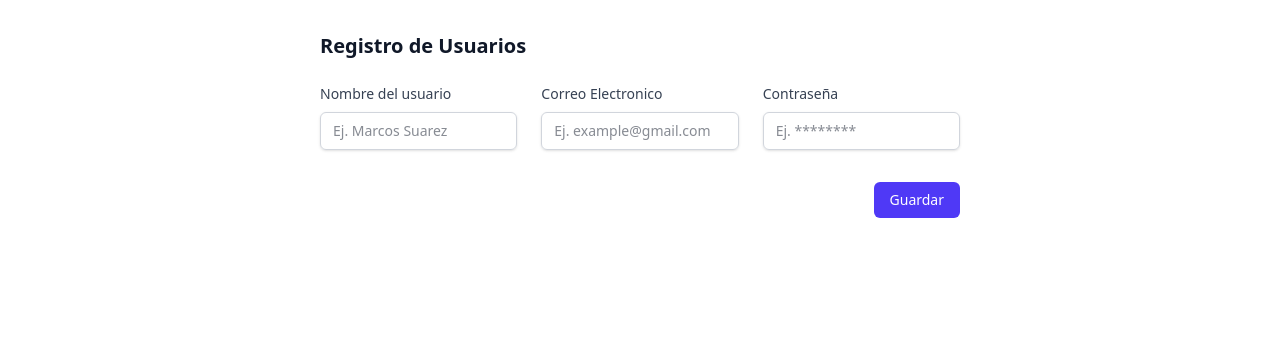
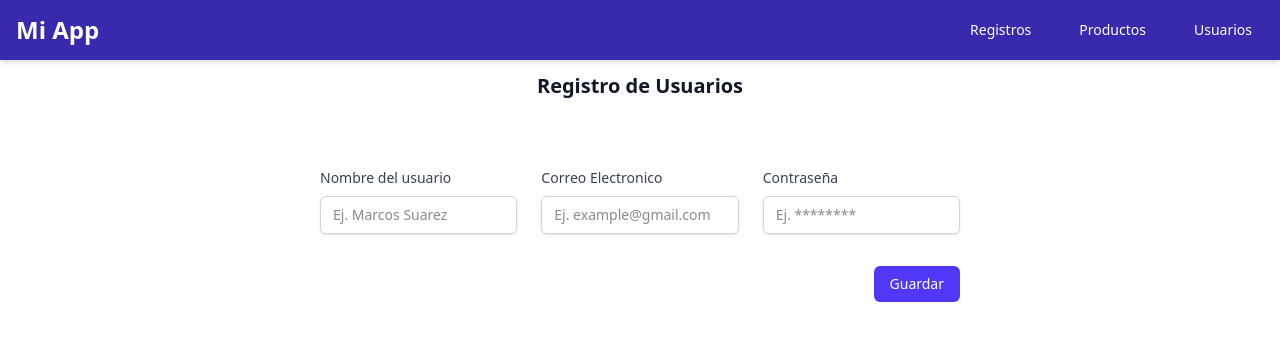
Before and after one commit to DanyH2002/Proyecto-PERN, a React (Vite) app in the folder cliente-pern/: page /usuarios/nuevo in a window 1280 px wide. Shown: the top 340 px of the page. Built offline with nearby package versions, Linux system fonts and the light colour scheme.

Commit message:
formulario de productos y usuarios

```diff
--- a/cliente-pern/src/components/Products/FormProduct.tsx
+++ b/cliente-pern/src/components/Products/FormProduct.tsx
@@ -1,8 +1,26 @@
+import { Link, Form, ActionFunctionArgs, useActionData } from 'react-router-dom'
+import ErrorMessage from '../ErrorMessage';
+
+export async function generarProducto({ request }: ActionFunctionArgs) {
+    const data = Object.fromEntries(await request.formData());
+    let error = '';
+    if (Object.values(data).includes('')) {
+        error = 'Todos los campos son obligatorios';
+    }
+    if (error.length) {
+        console.log(error);
+        return error;
+    }
+    return {};
+}
+
 function FormProduct() {
+    const error = useActionData() as String
     return (
-        <form className="max-w-2xl mx-auto px-4 py-8">
-            <h2 className="text-xl font-semibold text-gray-900 mb-6">Registro de Productos</h2>
-
+        <>
+            {error && <ErrorMessage> {error}</ErrorMessage>}
+            <h2 className="text-xl font-semibold text-gray-900 mb-6 flex justify-center p-3">Registro de Productos</h2>
+            <Form className="max-w-2xl mx-auto px-4 py-8" method='POST'>
                 <div className="grid grid-cols-1 sm:grid-cols-2 gap-6">
                     <div>
                         <label htmlFor="name" className="block text-sm font-medium text-gray-700">
@@ -41,7 +59,9 @@ function FormProduct() {
                         Guardar
                     </button>
                 </div>
-        </form>
+            </Form>
+
+        </>
     );
 }
 
--- a/cliente-pern/src/components/Products/ProductList.tsx
+++ b/cliente-pern/src/components/Products/ProductList.tsx
@@ -31,7 +31,9 @@ function ProductList() {
 
                         <div className="mt-4 flex justify-end space-x-2">
                             {/* <button className="text-indigo-600 hover:underline text-sm">Ver</button> */}
-                            <Link to="producto/editar/${product.id}" className="text-yellow-600 hover:underline text-sm">Editar</Link>
+                            <Link to={`/producto/editar/${product.id}`} className="text-yellow-600 hover:underline text-sm">
+                                Editar
+                            </Link>
                         </div>
                     </div>
                 ))}
--- a/cliente-pern/src/components/Users/FormUser.tsx
+++ b/cliente-pern/src/components/Users/FormUser.tsx
@@ -1,10 +1,26 @@
-import { Link } from 'react-router-dom'
+import { Link, Form, ActionFunctionArgs, useActionData } from 'react-router-dom'
+import ErrorMessage from '../ErrorMessage';
+
+export async function generarUsuario({ request }: ActionFunctionArgs) {
+    const data = Object.fromEntries(await request.formData());
+    let error = '';
+    if (Object.values(data).includes('')) {
+        error = 'Todos los campos son obligatorios';
+    }
+    if (error.length) {
+        console.log(error);
+        return error;
+    }
+    return {};
+}
 
 function FormUser() {
+    const error = useActionData() as String
     return (
-        <form className="max-w-2xl mx-auto px-4 py-8">
-            <h2 className="text-xl font-semibold text-gray-900 mb-6">Registro de Usuarios</h2>
-
+        <>
+            {error && <ErrorMessage> {error}</ErrorMessage>}
+            <h2 className="flex justify-center text-xl font-semibold text-gray-900 mb-6 p-3">Registro de Usuarios</h2>
+            <Form className="max-w-2xl mx-auto px-4 py-8" method='POST'>
                 <div className="grid grid-cols-1 sm:grid-cols-3 gap-6">
                     <div>
                         <label htmlFor="name" className="block text-sm font-medium text-gray-700">
@@ -50,14 +66,16 @@ function FormUser() {
                 </div>
 
                 <div className="mt-8 flex justify-end">
-                <Link to='usuarios'
+                    <button
                         type="submit"
                         className="inline-flex items-center rounded-md bg-indigo-600 px-4 py-2 text-sm font-medium text-white hover:bg-indigo-500 focus:outline-none focus:ring-2 focus:ring-indigo-500 focus:ring-offset-2"
                     >
                         Guardar
-                </Link>
+                    </button>
                 </div>
-        </form>
+            </Form>
+        </>
+
     );
 }
 
--- a/cliente-pern/src/components/Users/UserList.tsx
+++ b/cliente-pern/src/components/Users/UserList.tsx
@@ -1,3 +1,5 @@
+import { Link } from 'react-router-dom'
+
 function UserList() {
     const user = [
         { id: "1", username: "Daniela", email: "daniela01@gmail.com", password: "123abc" },
@@ -9,11 +11,11 @@ function UserList() {
         <div className="max-w-6xl mx-auto px-4 py-8">
             <div className="flex justify-between items-center mb-6">
                 <h2 className="text-2xl font-semibold text-gray-900">Lista de Usuarios</h2>
-                <button
+                <Link to='/usuarios/nuevo'
                     className="rounded-md bg-indigo-600 px-4 py-2 text-sm font-medium text-white hover:bg-indigo-500 focus:outline-none focus:ring-2 focus:ring-indigo-500 focus:ring-offset-2"
                 >
                     + Agregar Usuario
-                </button>
+                </Link>
             </div>
 
             <div className="grid grid-cols-1 sm:grid-cols-2 md:grid-cols-3 gap-6">
--- a/cliente-pern/src/layouts/Layout.tsx
+++ b/cliente-pern/src/layouts/Layout.tsx
@@ -1,11 +1,42 @@
-import { Outlet } from 'react-router-dom'
+import { Link, Outlet } from "react-router-dom";
 
 export default function Layout() {
     return (
         <>
-            <header>
-                <Outlet />
-            </header>
+            <div className="min-h-screen flex flex-col">
+                <header className="bg-indigo-800 text-white shadow-md">
+                    <div className="max-w-7xl mx-auto px-4 py-3 flex justify-between items-center">
+                        <Link to="/" className="text-2xl font-bold hover:text-gray-200">
+                            Mi App
+                        </Link>
+
+                        <nav className="flex space-x-6">
+                            <Link
+                                to="/registro/nuevo"
+                                className="hover:bg-indigo-600 px-3 py-2 rounded-md text-sm font-medium"
+                            >
+                                Registros
+                            </Link>
+                            <Link
+                                to="/productos"
+                                className="hover:bg-indigo-600 px-3 py-2 rounded-md text-sm font-medium"
+                            >
+                                Productos
+                            </Link>
+                            <Link
+                                to="/usuarios"
+                                className="hover:bg-indigo-600 px-3 py-2 rounded-md text-sm font-medium"
+                            >
+                                Usuarios
+                            </Link>
+                        </nav>
+                    </div>
+                </header>
+
+                <main className="">
+                    <Outlet />
+                </main>
+            </div>
         </>
     )
 }
--- a/cliente-pern/src/router.tsx
+++ b/cliente-pern/src/router.tsx
@@ -4,8 +4,8 @@ import Registros from "./views/Registros";
 import NuevoRegistro, { generarRegistro } from "./views/NuevoRegistro";
 import ProductList from "./components/Products/ProductList";
 import UserList from "./components/Users/UserList";
-import FormProduct from "./components/Products/FormProduct";
-import FormUser from "./components/Users/FormUser";
+import FormProduct, { generarProducto } from "./components/Products/FormProduct";
+import FormUser, { generarUsuario } from "./components/Users/FormUser";
 
 export const router = createBrowserRouter([
     {
@@ -17,7 +17,7 @@ export const router = createBrowserRouter([
                 element: <Registros />
             },
             {
-                path: 'registro/nuevo',
+                path: '/registro/nuevo',
                 element: <NuevoRegistro />,
                 action: generarRegistro
             },
@@ -26,11 +26,12 @@ export const router = createBrowserRouter([
                 element: <ProductList />
             },
             {
-                path: 'productos/nuevo',
-                element: <FormProduct />
+                path: '/productos/nuevo',
+                element: <FormProduct />,
+                action: generarProducto
             },
             {
-                path: 'producto/editar/:id',
+                path: '/producto/editar/:id',
                 element: <FormProduct />
             },
             {
@@ -38,8 +39,9 @@ export const router = createBrowserRouter([
                 element: <UserList />
             },
             {
-                path: 'usuarios/nuevo',
-                element: <FormUser />
+                path: '/usuarios/nuevo',
+                element: <FormUser />,
+                action: generarUsuario
             }
         ]
     }
--- a/cliente-pern/src/views/Registros.tsx
+++ b/cliente-pern/src/views/Registros.tsx
@@ -4,9 +4,10 @@ export default function Registros() {
     return (
         <>
             <div className='flex justify-between items-center'>
-                <Link to='productos' className='rounded-2xl bg-indigo-500 p-3 font-black text-white hover:bg-indigo-700'>Productos</Link>
+                {/* <Link to='productos' className='rounded-2xl bg-indigo-500 p-3 font-black text-white hover:bg-indigo-700'>Productos</Link>
+                <Link to='usuarios' className='rounded-2xl bg-indigo-500 p-3 font-black text-white hover:bg-indigo-700'>Usuarios</Link>
                 <h2>Todos los registros: </h2>
-                <Link to="registro/nuevo" className='rounded-md bg-indigo-500 p-3 font-bold text-white shadow-sm hover:bg-indigo-700'> Agregar Registro</Link>
+                <Link to="registro/nuevo" className='rounded-md bg-indigo-500 p-3 font-bold text-white shadow-sm hover:bg-indigo-700'> Agregar Registro</Link>*/}
             </div>
         </>
     )
```
Also changed, not shown: cliente-pern/src/views/NuevoRegistro.tsx (+12 -12 lines). Lines whose indentation alone changed are shown as unchanged.
